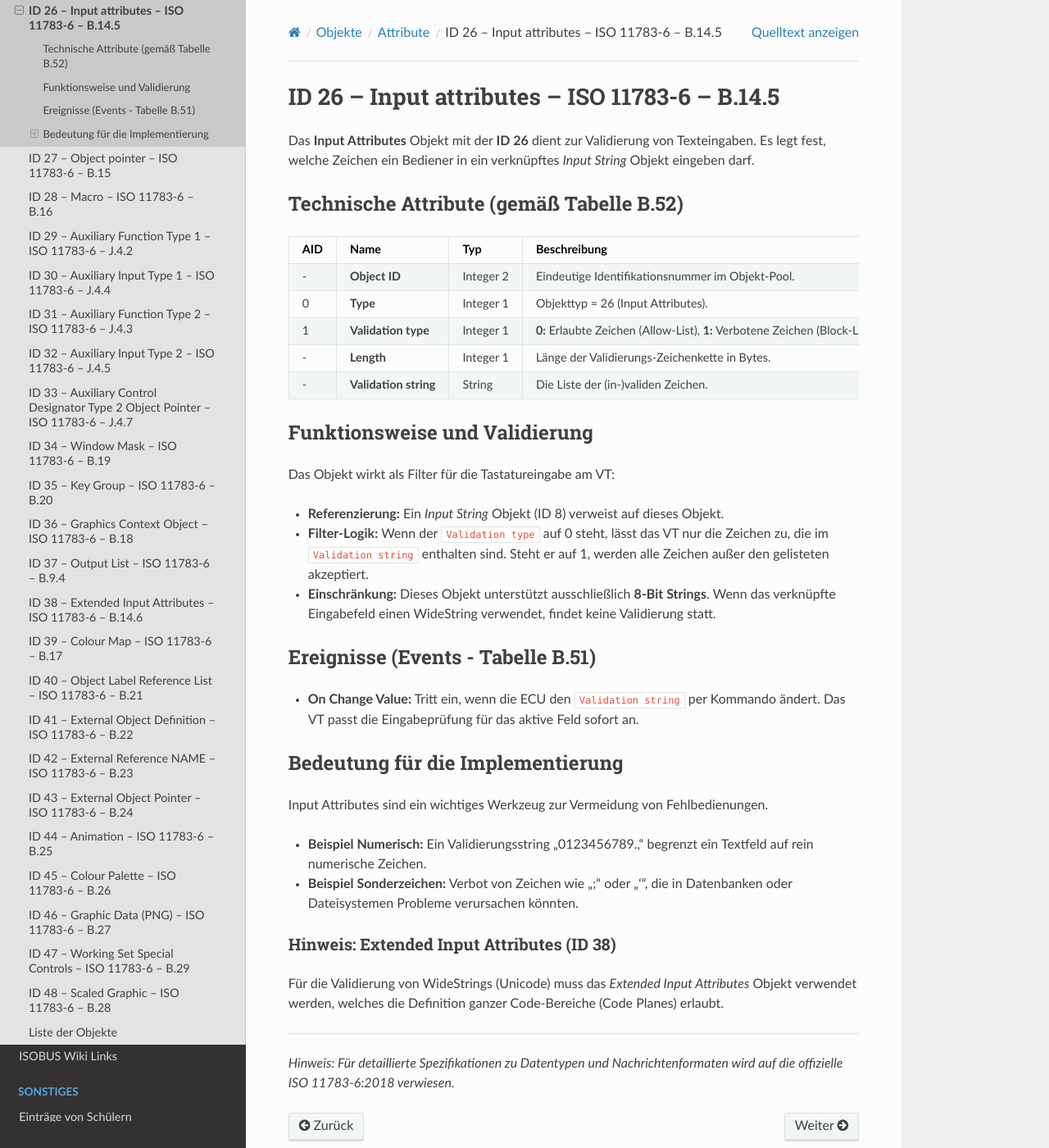
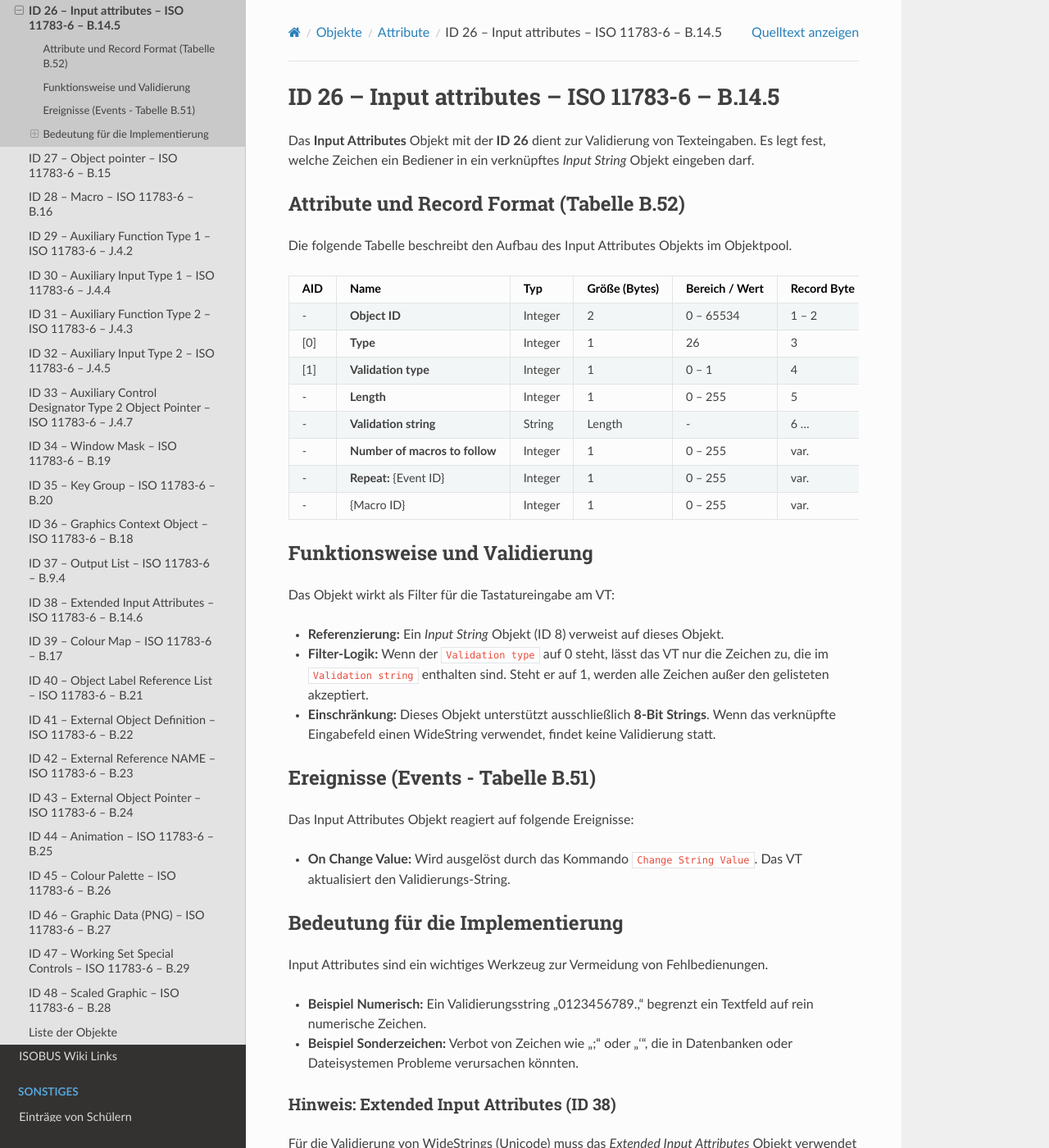
Before and after one commit to Meisterschulen-am-Ostbahnhof-Munchen/ISOBUS-VT-Objects-docs, a Sphinx documentation site: the page built from docs/isobus-objects/ID-26---Input-attributes---ISO-11783-6---B.14.5.md, in a window 1280 px wide and 1400 px high. Shown: the whole window at 82% size. Built offline with Sphinx 7.4.7 and the Read the Docs theme 3.1.0, drawn with Linux system fonts in a browser that asks for light colours.

Commit message:
docs: update Input Attributes (ID 26) with accurate attribute table and record format from ISO 11783-6 Annex B.14.5

```diff
--- a/docs/isobus-objects/ID-26---Input-attributes---ISO-11783-6---B.14.5.md
+++ b/docs/isobus-objects/ID-26---Input-attributes---ISO-11783-6---B.14.5.md
@@ -5,15 +5,20 @@
 
 Das **Input Attributes** Objekt mit der **ID 26** dient zur Validierung von Texteingaben. Es legt fest, welche Zeichen ein Bediener in ein verknüpftes *Input String* Objekt eingeben darf.
 
-## Technische Attribute (gemäß Tabelle B.52)
+### Attribute und Record Format (Tabelle B.52)
 
-| AID | Name | Typ | Beschreibung |
-| :--- | :--- | :--- | :--- |
-| - | **Object ID** | Integer 2 | Eindeutige Identifikationsnummer im Objekt-Pool. |
-| 0 | **Type** | Integer 1 | Objekttyp = 26 (Input Attributes). |
-| 1 | **Validation type** | Integer 1 | **0:** Erlaubte Zeichen (Allow-List), **1:** Verbotene Zeichen (Block-List). |
-| - | **Length** | Integer 1 | Länge der Validierungs-Zeichenkette in Bytes. |
-| - | **Validation string**| String | Die Liste der (in-)validen Zeichen. |
+Die folgende Tabelle beschreibt den Aufbau des Input Attributes Objekts im Objektpool.
+
+| AID | Name | Typ | Größe (Bytes) | Bereich / Wert | Record Byte | Beschreibung |
+| :--- | :--- | :--- | :--- | :--- | :--- | :--- |
+| - | **Object ID** | Integer | 2 | 0 – 65534 | 1 – 2 | Eindeutige ID im Objektpool. |
+| [0] | **Type** | Integer | 1 | 26 | 3 | Objekttyp = Input Attributes. |
+| [1] | **Validation type** | Integer | 1 | 0 – 1 | 4 | 0=Erlaubte Zeichen (Liste), 1=Verbotene Zeichen (Liste). |
+| - | **Length** | Integer | 1 | 0 – 255 | 5 | Länge des Validierungs-Strings in Bytes. |
+| - | **Validation string** | String | Length | - | 6 ... | Liste der Zeichen (8-Bit String). |
+| - | **Number of macros to follow** | Integer | 1 | 0 – 255 | var. | Anzahl der folgenden Makro-Referenzen. |
+| - | **Repeat:** {Event ID} | Integer | 1 | 0 – 255 | var. | Event ID, die das Makro auslöst. |
+| - | {Macro ID} | Integer | 1 | 0 – 255 | var. | Makro ID des auszuführenden Makros. |
 
 ## Funktionsweise und Validierung
 Das Objekt wirkt als Filter für die Tastatureingabe am VT:
@@ -23,7 +28,10 @@ Das Objekt wirkt als Filter für die Tastatureingabe am VT:
 *   **Einschränkung:** Dieses Objekt unterstützt ausschließlich **8-Bit Strings**. Wenn das verknüpfte Eingabefeld einen WideString verwendet, findet keine Validierung statt.
 
 ## Ereignisse (Events - Tabelle B.51)
-*   **On Change Value:** Tritt ein, wenn die ECU den `Validation string` per Kommando ändert. Das VT passt die Eingabeprüfung für das aktive Feld sofort an.
+
+Das Input Attributes Objekt reagiert auf folgende Ereignisse:
+
+*   **On Change Value:** Wird ausgelöst durch das Kommando `Change String Value`. Das VT aktualisiert den Validierungs-String.
 
 ## Bedeutung für die Implementierung
 Input Attributes sind ein wichtiges Werkzeug zur Vermeidung von Fehlbedienungen.
```
